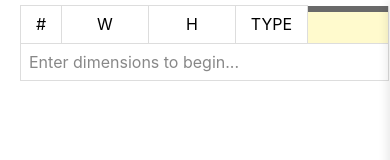
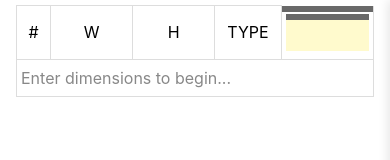
Before and after one commit to tmt371/rbquov45, a website with bundled scripts: page index.html in a window 390 px wide. Shown: the top 160 px of the page. Built offline with nearby package versions, Linux system fonts and the light colour scheme.

Commit message:
fix(CSS): Eliminate horizontal scroll on mobile Quick Quote view
git add style.css

git commit -m "fix(CSS): Eliminate horizontal scroll on mobile Quick Quote view

This commit resolves the persistent horizontal scrollbar issue on the mobile Quick Quote view ('Table 1') by reducing both external and internal horizontal spacing.

- **Container Padding:** Reduced the left and right padding of the `.results-panel` from 20px to 16px for the Quick Quote view on mobile.
- **Cell Padding:** Reduced the horizontal padding of table cells (`th`, `td`) from 8px to 4px for the Quick Quote view on mobile. This was the primary contributor to the overflow.

These combined changes ensure the table layout fits within narrow viewports."

```diff
--- a/style.css
+++ b/style.css
@@ -261,8 +261,17 @@ html, body {
 /* --- Responsive Adjustments for Mobile Devices --- */
 @media (max-width: 600px) {
     /* --- Specific adjustments for Quick Quote View (Table 1) on mobile --- */
+    .app-container:not(.detail-view-active) .results-panel {
+        padding: 0 16px 20px 16px; /* Reduce side padding */
+    }
+
+    .app-container:not(.detail-view-active) .results-table th,
+    .app-container:not(.detail-view-active) .results-table td {
+        padding: 8px 4px; /* Reduce cell horizontal padding */
+    }
+
     .app-container:not(.detail-view-active) .results-table .col-sequence {
-        width: 24px; /* Further decrease width to eliminate scrollbar */
+        width: 24px;
     }
 
     .app-container:not(.detail-view-active) .results-table .col-w,
```
